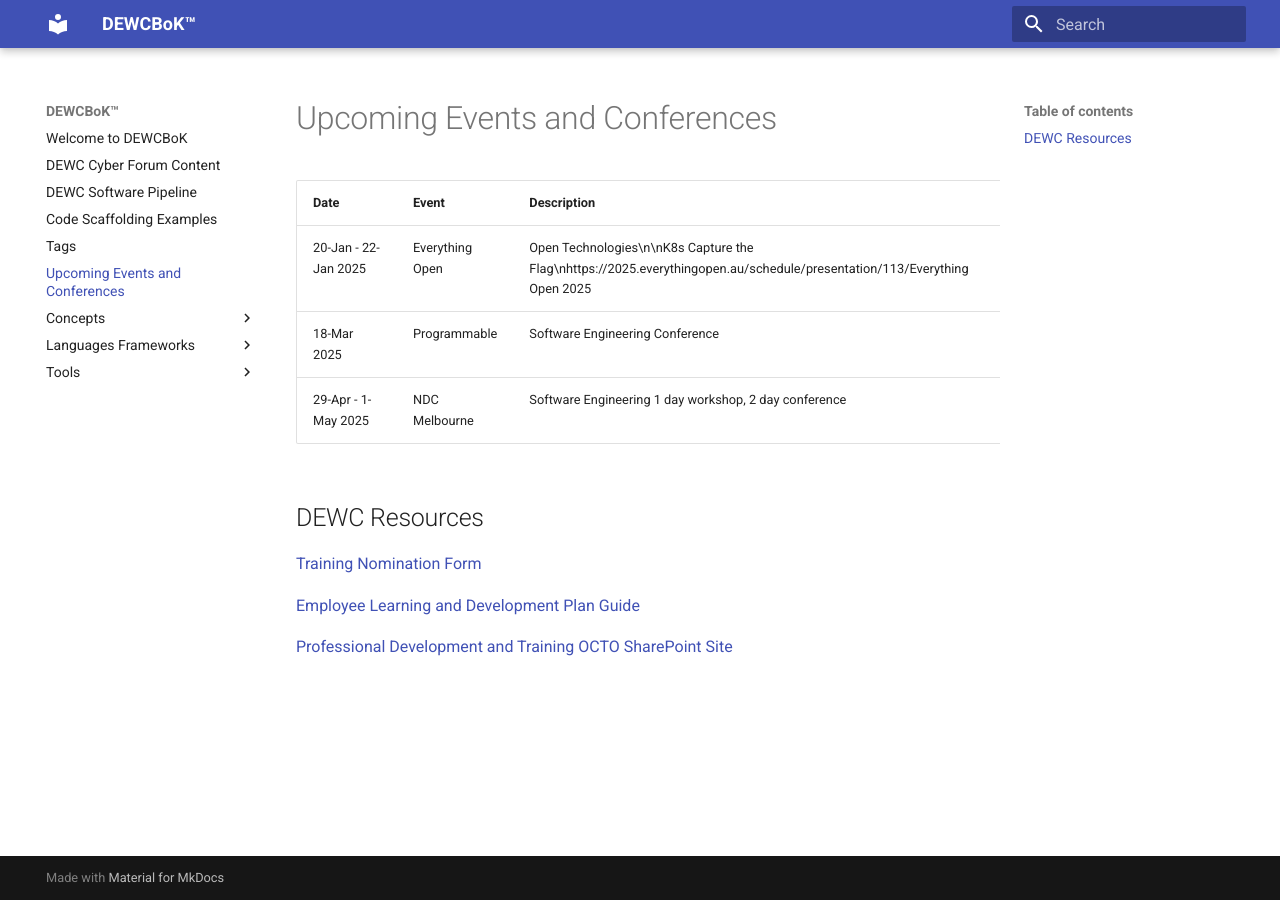
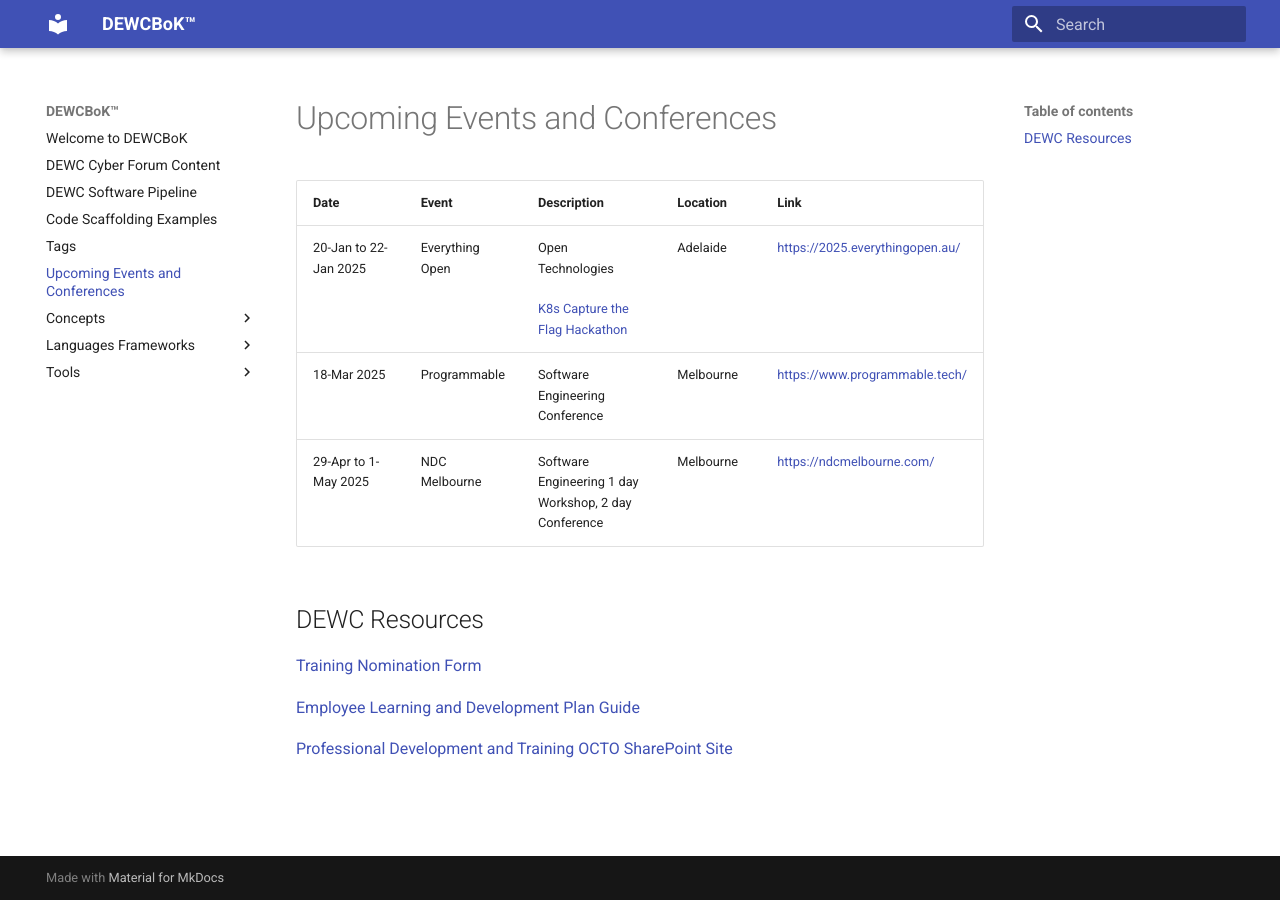
Before and after one commit to dewcservices/dewcservices.github.io, an MkDocs documentation site: the page built from docs/upcoming.md, in a window 1280 px wide. Built offline with MkDocs 1.6.1 and Material for MkDocs 9.7.7, drawn with Linux system fonts in a browser that asks for light colours.

Commit message:
Tidy up code

```diff
--- a/docs/upcoming.md
+++ b/docs/upcoming.md
@@ -2,9 +2,9 @@
 
 | Date | Event | Description | Location | Link |
 | --- | --- | --- | --- | --- |
-| 20-Jan  -  22-Jan 2025 | Everything Open | Open Technologies\n\nK8s Capture the Flag\nhttps://2025.everythingopen.au/schedule/presentation/113/Everything Open 2025 | Presentation: Capture the Flag | Adelaide | [https://2025.everythingopen.au/](https://2025.everythingopen.au/) |
+| 20-Jan to 22-Jan 2025 | Everything Open | Open Technologies<br /><br />[K8s Capture the Flag Hackathon](https://2025.everythingopen.au/schedule/presentation/113/) | Adelaide | [https://2025.everythingopen.au/](https://2025.everythingopen.au/) |
 | 18-Mar 2025 | Programmable | Software Engineering Conference | Melbourne | [https://www.programmable.tech/](https://www.programmable.tech/) |
-| 29-Apr  -  1-May 2025 | NDC Melbourne | Software Engineering 1 day workshop, 2 day conference | Melbourne | [https://ndcmelbourne.com/](https://ndcmelbourne.com/) |
+| 29-Apr to 1-May 2025 | NDC Melbourne | Software Engineering 1 day Workshop, 2 day Conference | Melbourne | [https://ndcmelbourne.com/](https://ndcmelbourne.com/) |
 <!--| date | event | desc | location | [link title](link url) |-->
 
 ## DEWC Resources
```
Also changed, not shown: docs/Concepts/agile.md (+3 -0 lines), docs/Concepts/debugging.md (deleted, +0 -7 lines), docs/Concepts/grpc.md (+1 -1 lines), docs/Concepts/troubleshooting.md (+1 -0 lines), docs/index.md (+1 -1 lines).
